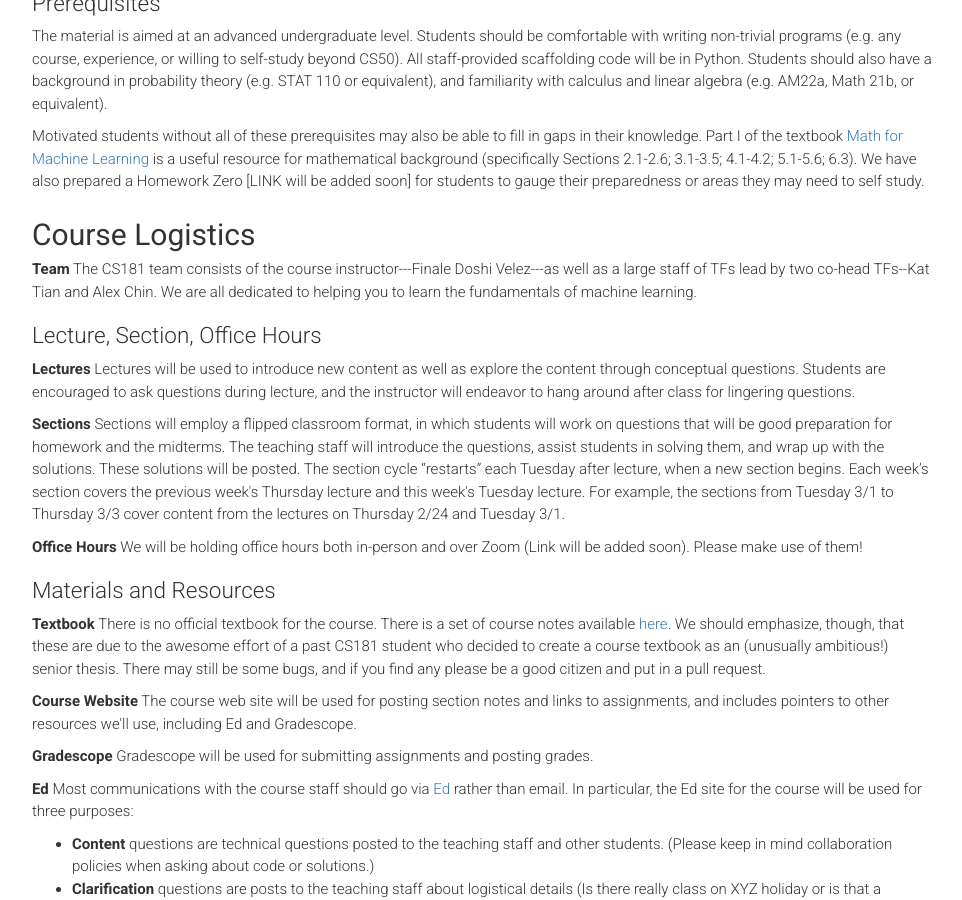
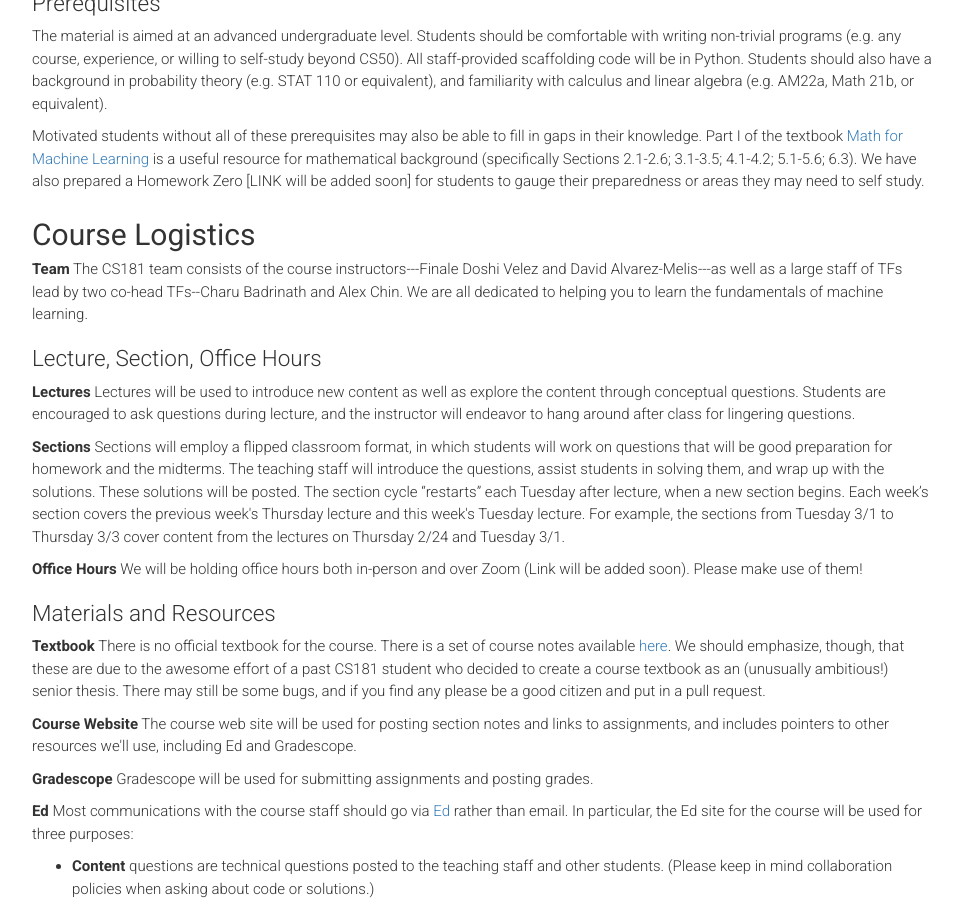
Before and after one commit to harvard-ml-courses/cs181-web-2022, a Jekyll site: the page built from syllabus.html, in a window 1280 px wide and 900 px high, scrolled down 739 px. Shown: the whole window, without its empty margins (158-1120 px from the left). Built offline with Jekyll 4.4.1, drawn with Linux system fonts in a browser that asks for light colours.

Commit message:
update prof and head tf names in syllabus

```diff
--- a/syllabus.html
+++ b/syllabus.html
@@ -57,8 +57,8 @@ weight: 0
         <h2 class="title">Course Logistics</h2>
         <p>
         <strong>Team</strong>
-        The CS181 team consists of the course instructor---Finale Doshi Velez---as
-        well as a large staff of TFs lead by two co-head TFs--Kat Tian and Alex Chin.
+        The CS181 team consists of the course instructors---Finale Doshi Velez and David Alvarez-Melis---as
+        well as a large staff of TFs lead by two co-head TFs--Charu Badrinath and Alex Chin.
         We are all dedicated to helping you to learn the fundamentals of machine learning.
         </p>
 
```
